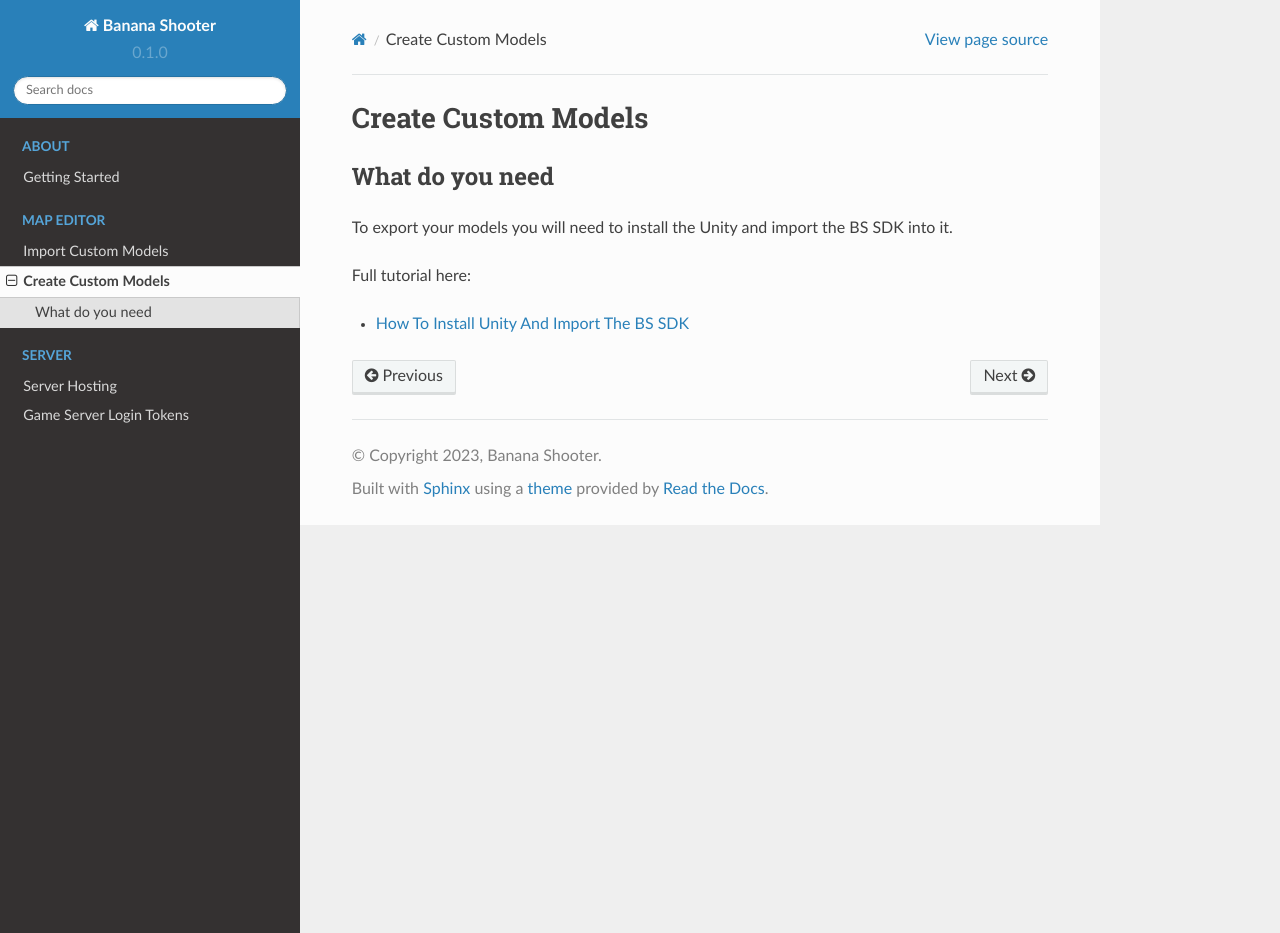
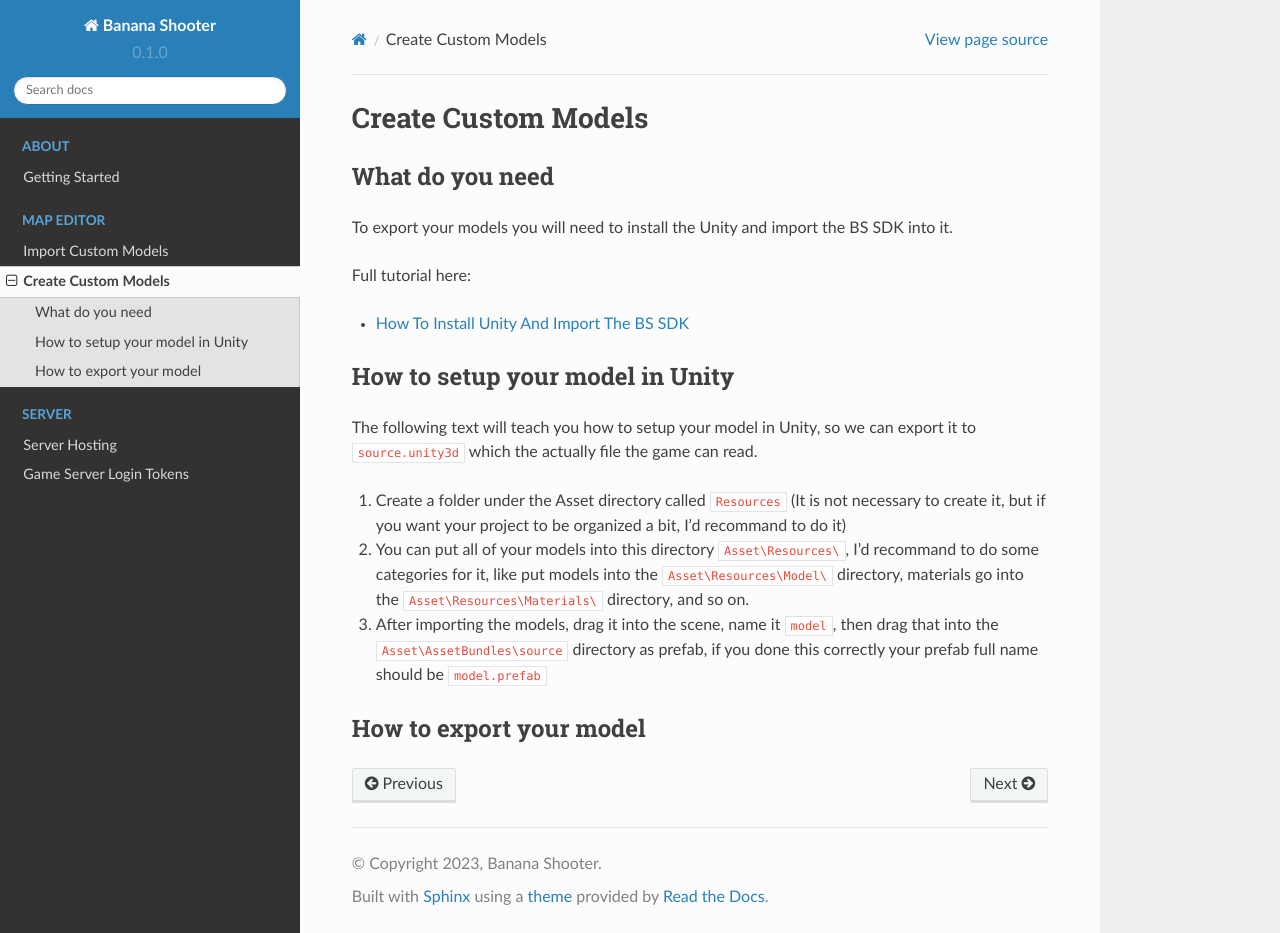
Before and after one commit to CodingDaniel1/bs-docs, a Sphinx documentation site: the page built from docs/source/map-editor/create-custom-models.rst, in a window 1280 px wide and 933 px high. Built offline with Sphinx 7.4.7 and the Read the Docs theme 2.0.0, drawn with Linux system fonts in a browser that asks for light colours.

Commit message:
Update create-custom-models.rst

```diff
--- a/docs/source/map-editor/create-custom-models.rst
+++ b/docs/source/map-editor/create-custom-models.rst
@@ -11,3 +11,15 @@
 Full tutorial here:
 
 - :ref:`How To Install Unity And Import The BS SDK <doc_getting_started>`
+
+How to setup your model in Unity
+-----------------------------------------
+
+The following text will teach you how to setup your model in Unity, so we can export it to ``source.unity3d`` which the actually file the game can read.
+
+1. Create a folder under the Asset directory called ``Resources`` (It is not necessary to create it, but if you want your project to be organized a bit, I'd recommand to do it)
+2. You can put all of your models into this directory ``Asset\Resources\``, I'd recommand to do some categories for it, like put models into the ``Asset\Resources\Model\`` directory, materials go into the ``Asset\Resources\Materials\`` directory, and so on.
+3. After importing the models, drag it into the scene, name it ``model``, then drag that into the ``Asset\AssetBundles\source`` directory as prefab, if you done this correctly your prefab full name should be ``model.prefab``
+
+How to export your model
+-------------------------------
```
